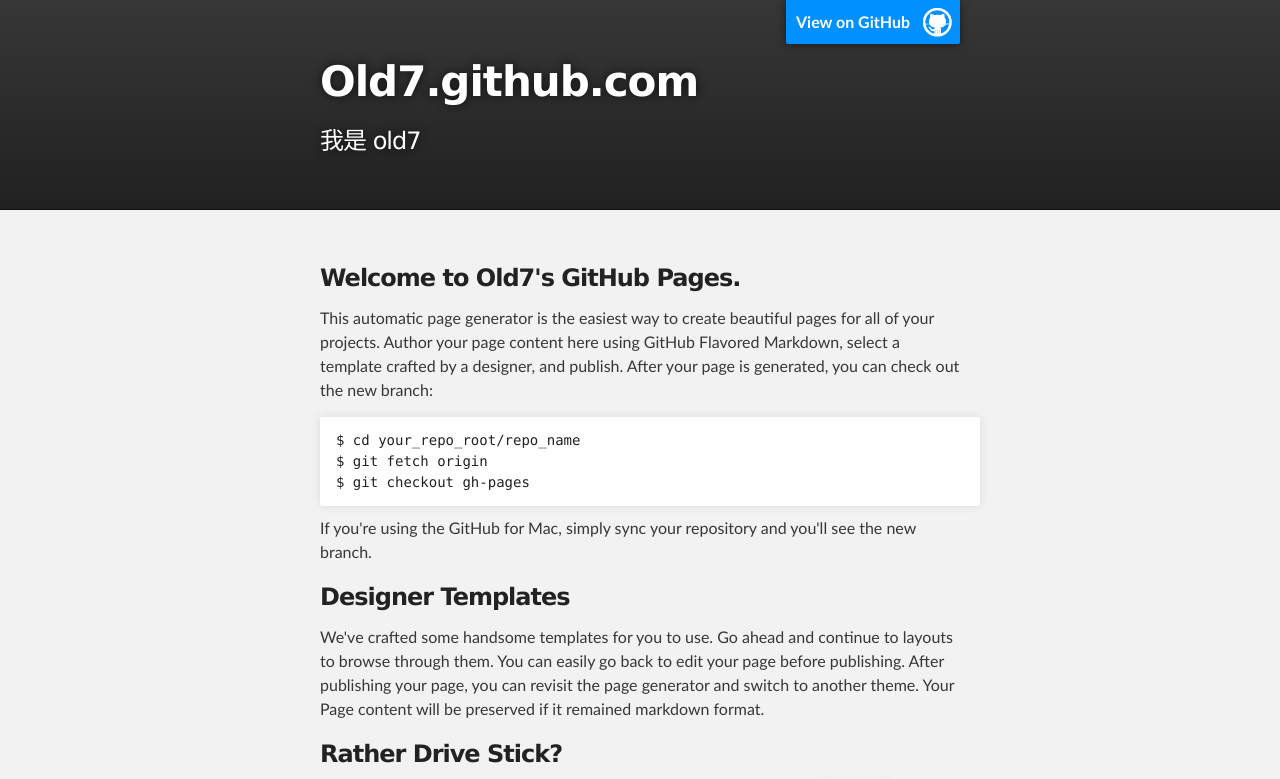
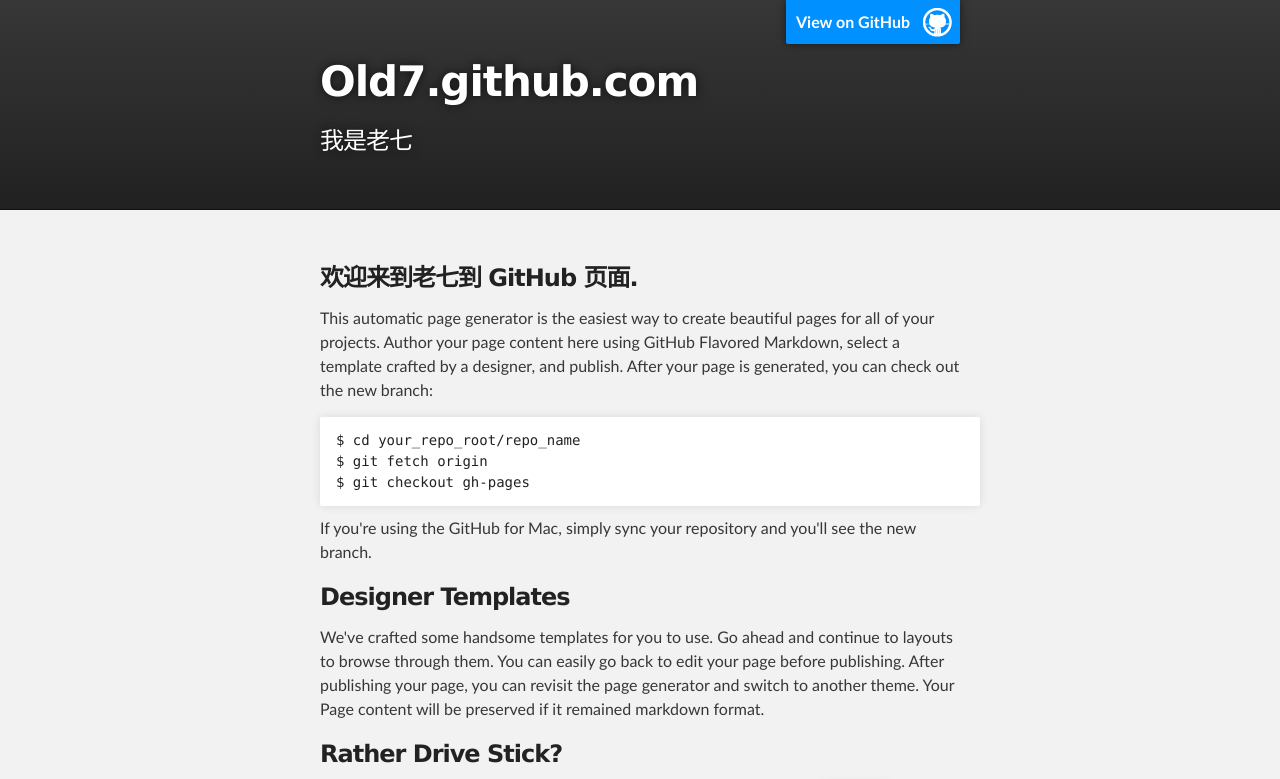
Before and after one commit to old7/old7.github.com, a plain HTML site: page index.html in a window 1280 px wide. Shown: the top 779 px of the page. Drawn offline with Linux system fonts and the light colour scheme.

Commit message:
Update index.html

```diff
--- a/index.html
+++ b/index.html
@@ -19,7 +19,7 @@
           <a id="forkme_banner" href="https://github.com/old7">View on GitHub</a>
 
           <h1 id="project_title">Old7.github.com</h1>
-          <h2 id="project_tagline">我是 old7</h2>
+          <h2 id="project_tagline">我是老七</h2>
 
         </header>
     </div>
@@ -27,7 +27,7 @@
     <!-- MAIN CONTENT -->
     <div id="main_content_wrap" class="outer">
       <section id="main_content" class="inner">
-        <h3>Welcome to Old7's GitHub Pages.</h3>
+        <h3>欢迎来到老七到 GitHub 页面.</h3>
 
 <p>This automatic page generator is the easiest way to create beautiful pages for all of your projects. Author your page content here using GitHub Flavored Markdown, select a template crafted by a designer, and publish. After your page is generated, you can check out the new branch:</p>
 
```
